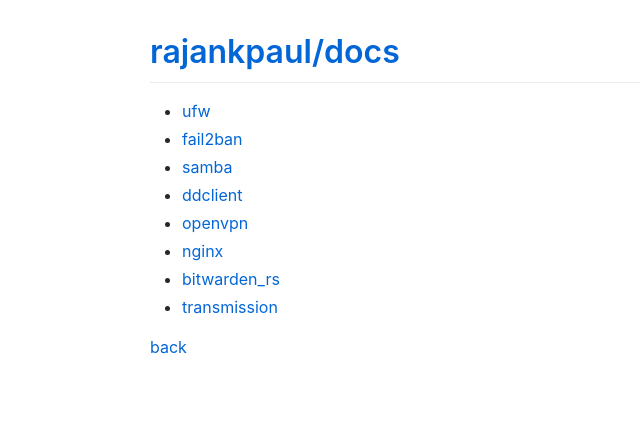
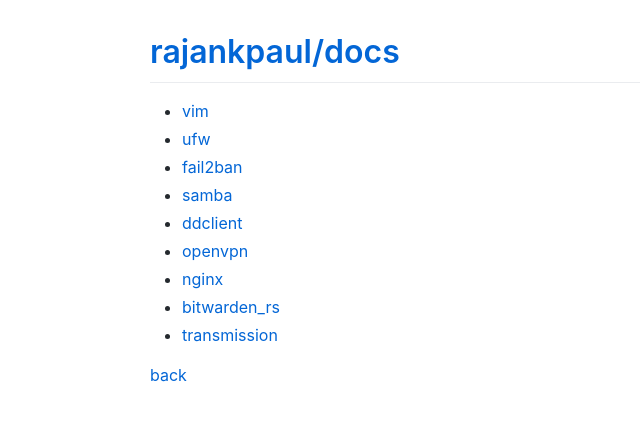
Before and after one commit to rajankpaul/docs, a Jekyll site: the page built from tutorials/linux/index.md, in a window 1280 px wide. Shown: the top 421 px of the page, without its empty margins (0-640 px from the left). Built offline with Jekyll 4.4.1, drawn with Linux system fonts in a browser that asks for light colours; comment, search, counter and statistics services are not loaded.

Commit message:
Update index.md

```diff
--- a/tutorials/linux/index.md
+++ b/tutorials/linux/index.md
@@ -3,6 +3,7 @@ layout: default
 title: Linux
 ---
 
+*   [vim](./vim/)
 *   [ufw](./ufw/)
 *   [fail2ban](./fail2ban/)
 *   [samba](./samba/)
```
